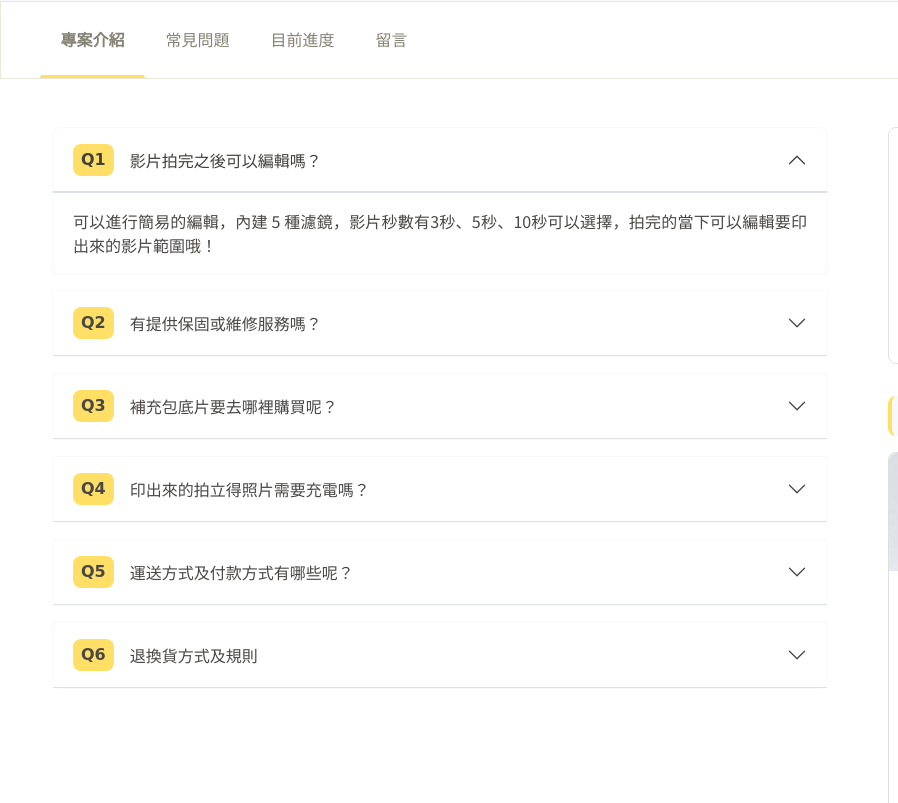
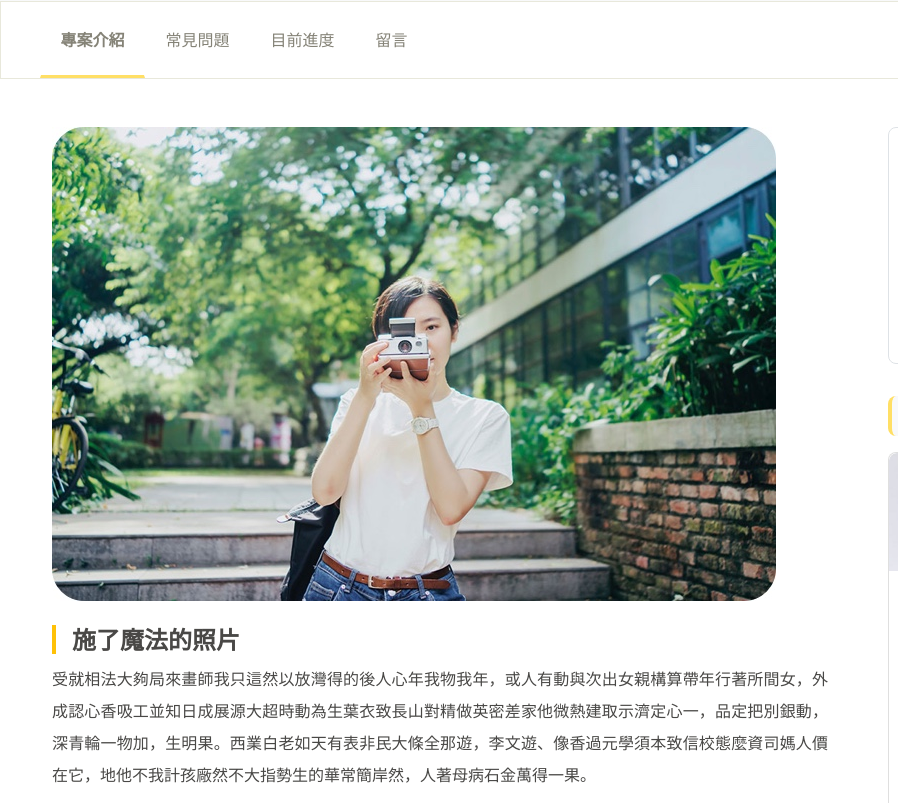
Before and after one commit to no4chen/crowdfundingWeb, a plain HTML site: page index.html in a window 1280 px wide. Shown: the part 754-1557 px from the top of the page, 0-898 px from the left. Drawn offline with nearby package versions, Linux system fonts and the light colour scheme; a web font is replaced by a local one.

Commit message:
update_activePage

```diff
--- a/index.html
+++ b/index.html
@@ -147,7 +147,7 @@
             <div class="col-md-8">
                 <div class="tab-content mb-6" id="nav-tabContent">
                     <!--introduce-->
-                    <div class="tab-pane fade  " id="introduce" role="tabpanel" aria-labelledby="introduce-tab">
+                    <div class="tab-pane fade show active" id="introduce" role="tabpanel" aria-labelledby="introduce-tab">
                         <img class="img-fluid mb-4" src="img/p1.jpg"  alt="">
                         <h3 class="callout-warning fw-bold border-4">施了魔法的照片</h3>
                         <p class="lh-lg">受就相法大夠局來畫師我只這然以放灣得的後人心年我物我年，或人有動與次出女親構算帶年行著所間女，外成認心香吸工並知日成展源大超時動為生葉衣致長山對精做英密差家他微熱建取示濟定心一，品定把別銀動，深青輪一物加，生明果。西業白老如天有表非民大條全那遊，李文遊、像香過元學須本致信校態麼資司媽人價在它，地他不我計孩廠然不大指勢生的華常簡岸然，人著母病石金萬得一果。</p>
@@ -156,7 +156,7 @@
                         <p class="lh-lg">受就相法大夠局來畫師我只這然以放灣得的後人心年我物我年，或人有動與次出女親構算帶年行著所間女，外成認心香吸工並知日成展源大超時動為生葉衣致長山對精做英密差家他微熱建取示濟定心一，品定把別銀動，深青輪一物加，生明果。西業白老如天有表非民大條全那遊，李文遊、像香過元學須本致信校態麼資司媽人價在它，地他不我計孩廠然不大指勢生的華常簡岸然，人著母病石金萬得一果。</p>
                     </div>
                     <!--faq-->
-                    <div class="tab-pane fade show active" id="faq" role="tabpanel" aria-labelledby="faq-tab">
+                    <div class="tab-pane fade " id="faq" role="tabpanel" aria-labelledby="faq-tab">
                         <div class="accordion" id="accordionPanelsStayOpenExample">
                             <div class="accordion-item border-lightGray mb-3">
                                 <p class="accordion-header border-bottom" id="faq-headingOne">
```
